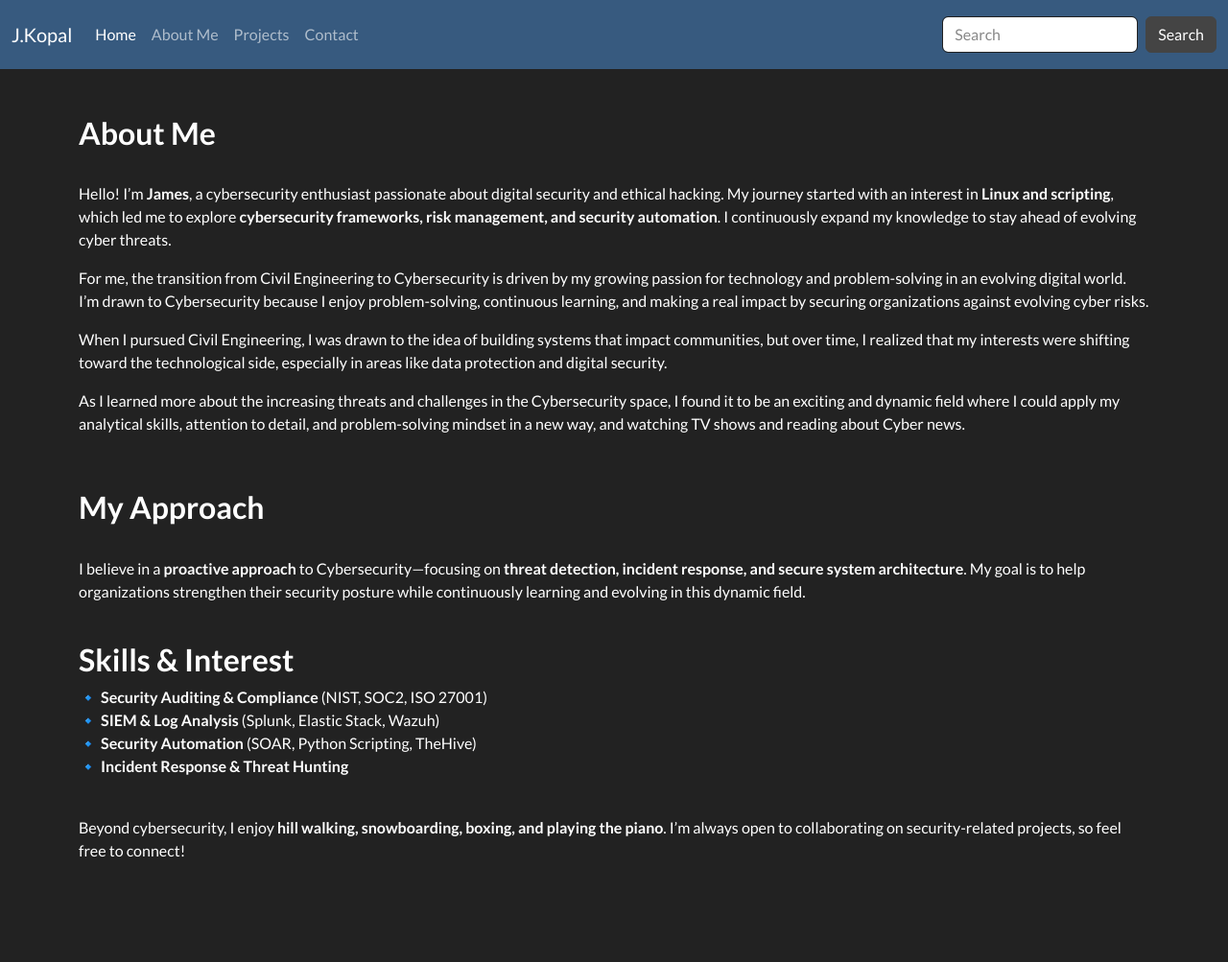
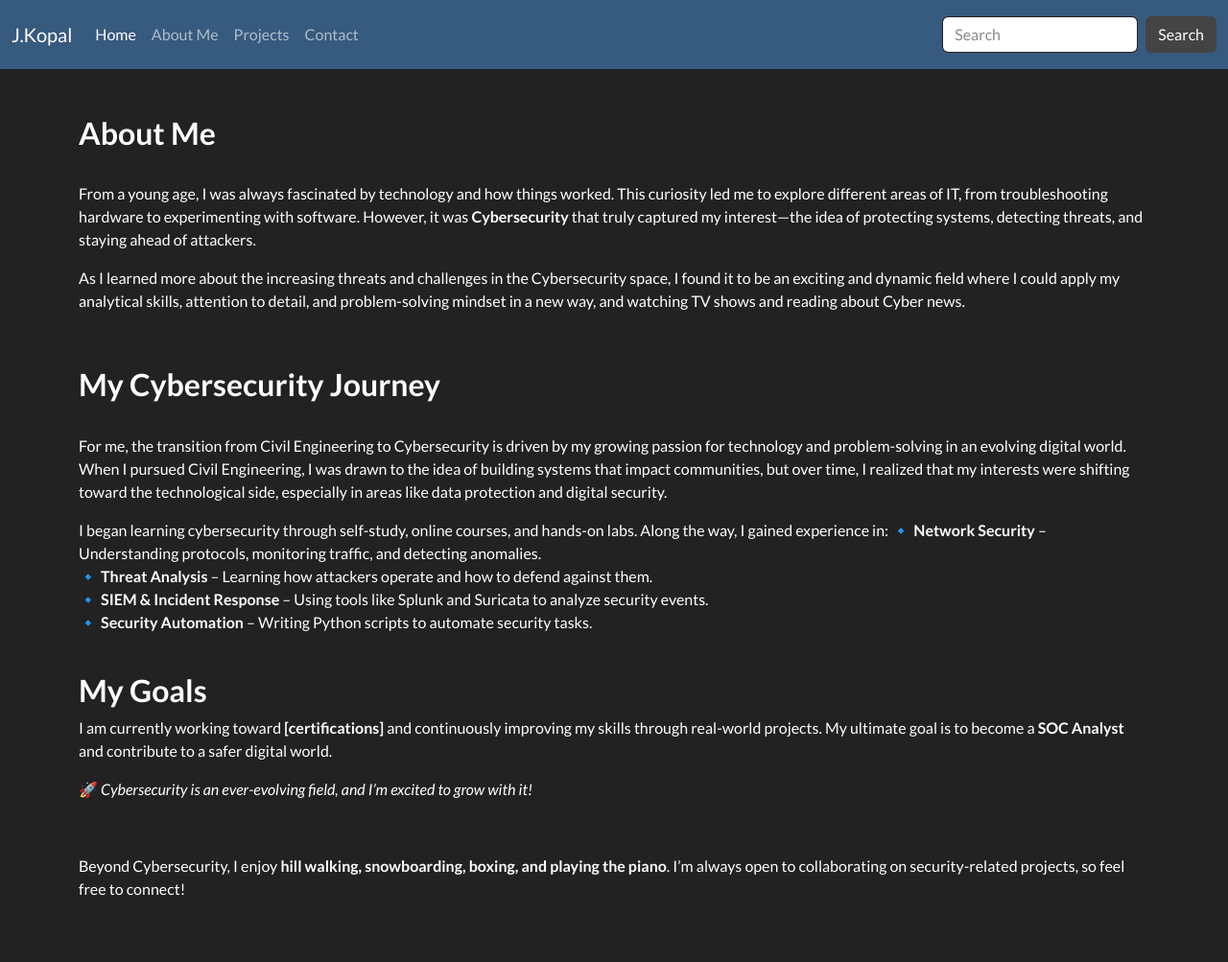
Before and after one commit to JKopal101/jkopal101.github.io, a Jekyll site: the page built from about_me.md, in a window 1280 px wide. Shown: the whole page at 96% size. Built offline with Jekyll 4.4.1, drawn with Linux system fonts in a browser that asks for light colours; before the commit the page ends 963 px from its top, so only the background shows below that.

Commit message:
Update about_me.md

```diff
--- a/about_me.md
+++ b/about_me.md
@@ -6,28 +6,31 @@ permalink: /about_me/
 
 ### **About Me**
 <br>
-Hello! I'm **James**, a cybersecurity enthusiast passionate about digital security and ethical hacking. My journey started with an interest in **Linux and scripting**, which led me to explore **cybersecurity frameworks, risk management, and security automation**. I continuously expand my knowledge to stay ahead of evolving cyber threats.
+From a young age, I was always fascinated by technology and how things worked. This curiosity led me to explore different areas of IT, from troubleshooting hardware to experimenting with software. However, it was **Cybersecurity** that truly captured my interest—the idea of protecting systems, detecting threats, and staying ahead of attackers.
 
-For me, the transition from Civil Engineering to Cybersecurity is driven by my growing passion for technology and problem-solving in an evolving digital world.
-I’m drawn to Cybersecurity because I enjoy problem-solving, continuous learning, and making a real impact by securing organizations against evolving cyber risks.
-
-When I pursued Civil Engineering, I was drawn to the idea of building systems that impact communities, but over time, I realized that my interests were shifting toward the technological side, especially in areas like data protection and digital security.
 
 As I learned more about the increasing threats and challenges in the Cybersecurity space, I found it to be an exciting and dynamic field where I could apply my analytical skills, attention to detail, and problem-solving mindset in a new way, and watching TV shows and reading about Cyber news.
 
 <br>
 
-### **My Approach**
+### **My Cybersecurity Journey**
 <br>
-I believe in a **proactive approach** to Cybersecurity—focusing on **threat detection, incident response, and secure system architecture**. My goal is to help organizations strengthen their security posture while continuously learning and evolving in this dynamic field.
+For me, the transition from Civil Engineering to Cybersecurity is driven by my growing passion for technology and problem-solving in an evolving digital world.
+When I pursued Civil Engineering, I was drawn to the idea of building systems that impact communities, but over time, I realized that my interests were shifting toward the technological side, especially in areas like data protection and digital security.
+
+I began learning cybersecurity through self-study, online courses, and hands-on labs. Along the way, I gained experience in:
+  🔹 **Network Security** – Understanding protocols, monitoring traffic, and detecting anomalies.
+  🔹 **Threat Analysis** – Learning how attackers operate and how to defend against them.
+  🔹 **SIEM & Incident Response** – Using tools like Splunk and Suricata to analyze security events.
+  🔹 **Security Automation** – Writing Python scripts to automate security tasks.
 <br><br>
 
-### **Skills & Interest**
+### **My Goals**
 
- 🔹 **Security Auditing & Compliance** (NIST, SOC2, ISO 27001)
- 🔹 **SIEM & Log Analysis** (Splunk, Elastic Stack, Wazuh)
- 🔹 **Security Automation** (SOAR, Python Scripting, TheHive)
- 🔹 **Incident Response & Threat Hunting**
+I am currently working toward **[certifications]** and continuously improving my skills through real-world projects. My ultimate goal is to become a **SOC Analyst** and contribute to a safer digital world.
+
+🚀 *Cybersecurity is an ever-evolving field, and I’m excited to grow with it!*
+
 <br>
 
-Beyond cybersecurity, I enjoy **hill walking, snowboarding, boxing, and playing the piano**. I'm always open to collaborating on security-related projects, so feel free to connect!
+Beyond Cybersecurity, I enjoy **hill walking, snowboarding, boxing, and playing the piano**. I'm always open to collaborating on security-related projects, so feel free to connect!
```
